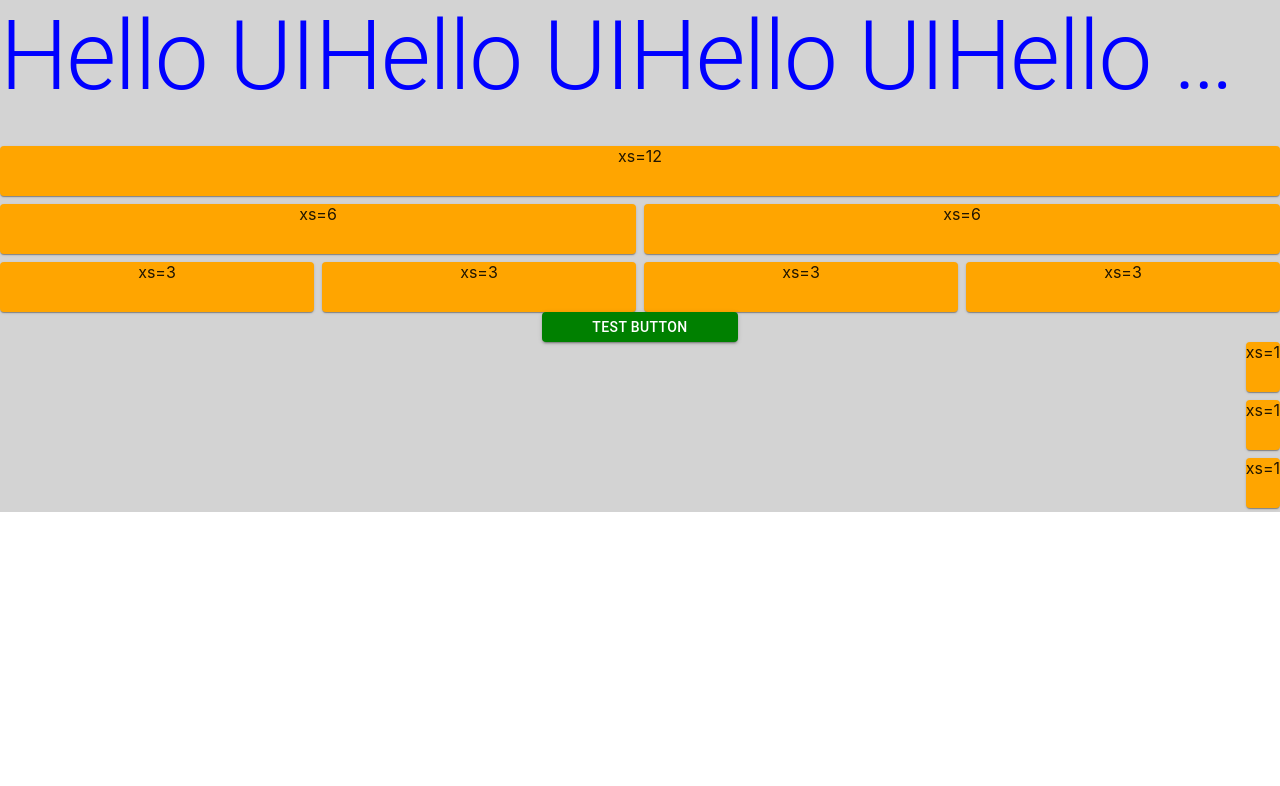
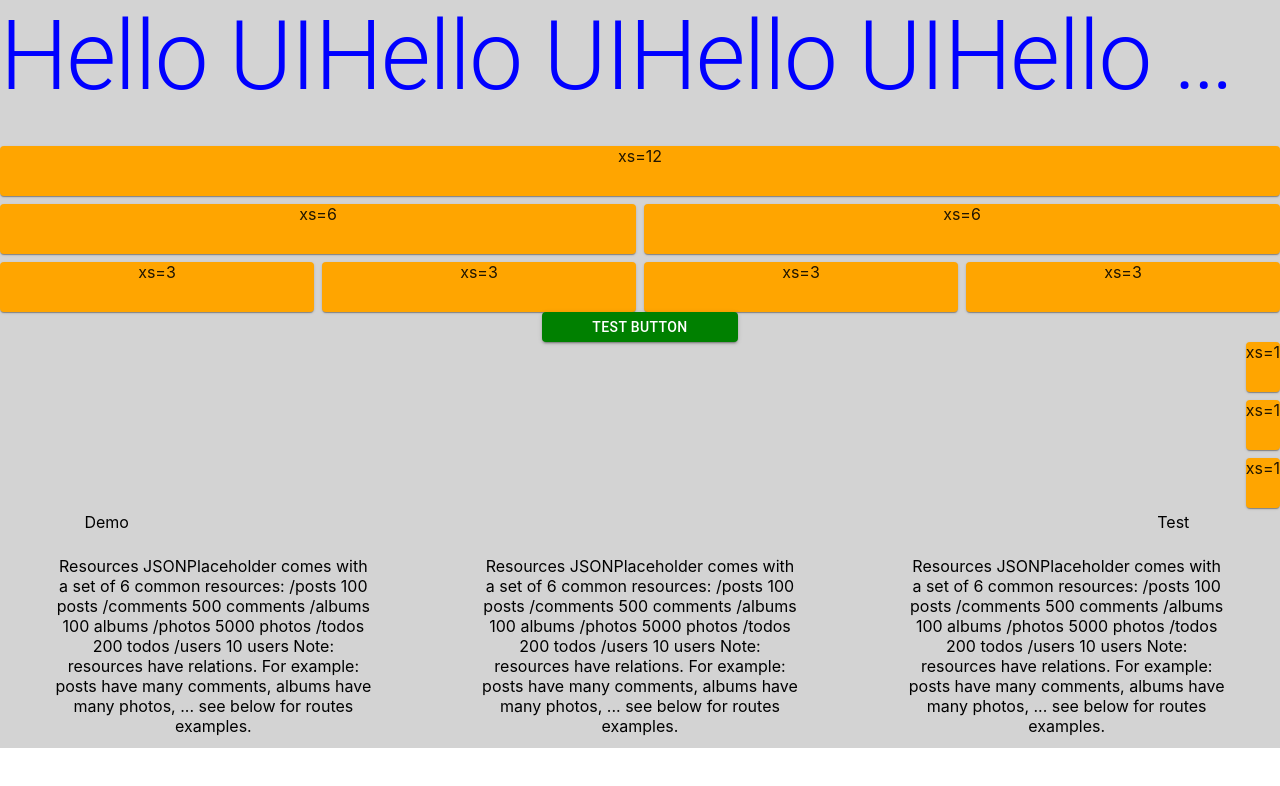
Before and after one commit to TakaShinoda/Chart-lesson, a React (Create React App) app: page / in a window 1280 px wide. Shown: the top 786 px of the page. Built offline with nearby package versions, Linux system fonts and the light colour scheme.

Commit message:
container item nest

```diff
--- a/src/components/MaterialUI.tsx
+++ b/src/components/MaterialUI.tsx
@@ -76,6 +76,41 @@ export const MaterialUI: FC = () => {
           <Paper className={classes.papperStyle}>xs=1</Paper>
         </Grid>
       </Grid>
+
+      <Grid container spacing={3} direction="column">
+        <Grid item xs={12} container>
+          <Grid item xs={2}>
+            Demo
+          </Grid>
+          <Grid item xs={8} />
+          <Grid item xs={2}>
+            Test
+          </Grid>
+        </Grid>
+        <Grid item xs={12} justify="space-around" container>
+          <Grid item xs={3}>
+            Resources JSONPlaceholder comes with a set of 6 common resources:
+            /posts 100 posts /comments 500 comments /albums 100 albums /photos
+            5000 photos /todos 200 todos /users 10 users Note: resources have
+            relations. For example: posts have many comments, albums have many
+            photos, ... see below for routes examples.
+          </Grid>
+          <Grid item xs={3}>
+            Resources JSONPlaceholder comes with a set of 6 common resources:
+            /posts 100 posts /comments 500 comments /albums 100 albums /photos
+            5000 photos /todos 200 todos /users 10 users Note: resources have
+            relations. For example: posts have many comments, albums have many
+            photos, ... see below for routes examples.
+          </Grid>
+          <Grid item xs={3}>
+            Resources JSONPlaceholder comes with a set of 6 common resources:
+            /posts 100 posts /comments 500 comments /albums 100 albums /photos
+            5000 photos /todos 200 todos /users 10 users Note: resources have
+            relations. For example: posts have many comments, albums have many
+            photos, ... see below for routes examples.
+          </Grid>
+        </Grid>
+      </Grid>
     </div>
   )
 }
```
